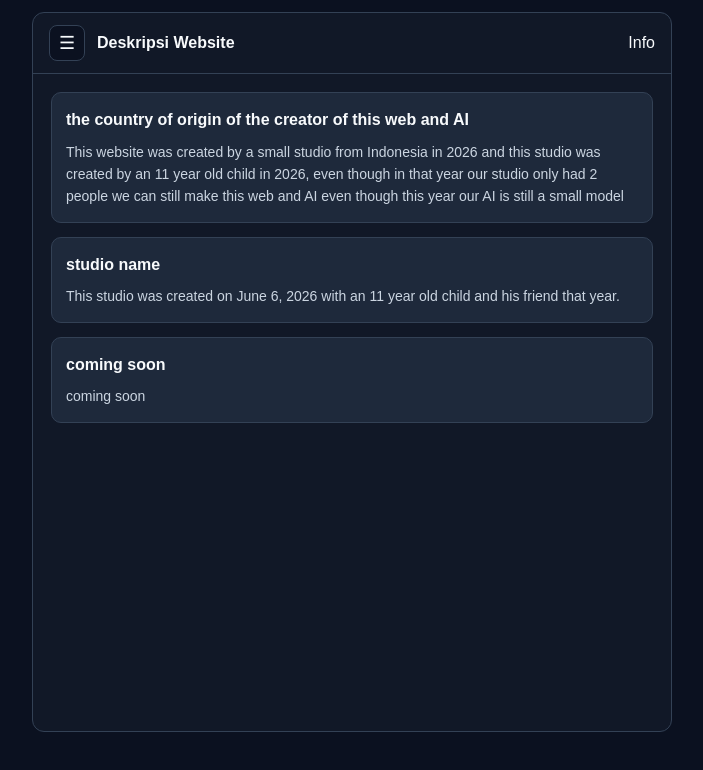
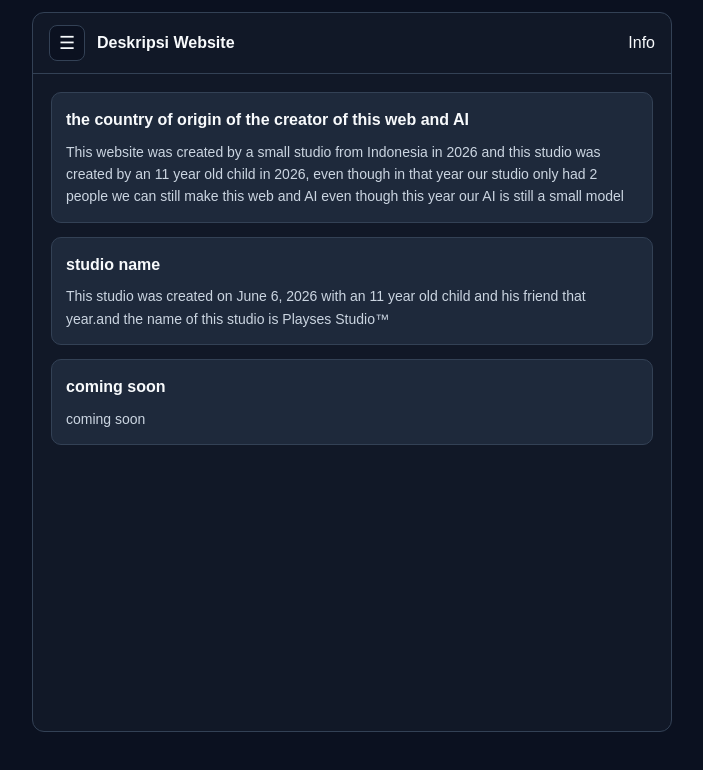
Before and after one commit to dragon-star-ui/Playses-AI-, a plain HTML site: page deskripsi.html in a window 1280 px wide. Shown: the whole page, without its empty margins (288-991 px from the left). Drawn offline with Linux system fonts and the light colour scheme.

Commit message:
Update deskripsi.html

```diff
--- a/deskripsi.html
+++ b/deskripsi.html
@@ -35,7 +35,7 @@
 
       <div class="desc-card">
         <h3>studio name</h3>
-        <p>This studio was created on June 6, 2026 with an 11 year old child and his friend that year.</p>
+        <p>This studio was created on June 6, 2026 with an 11 year old child and his friend that year.and the name of this studio is Playses Studio™</p>
       </div>
 
       <div class="desc-card">
```
